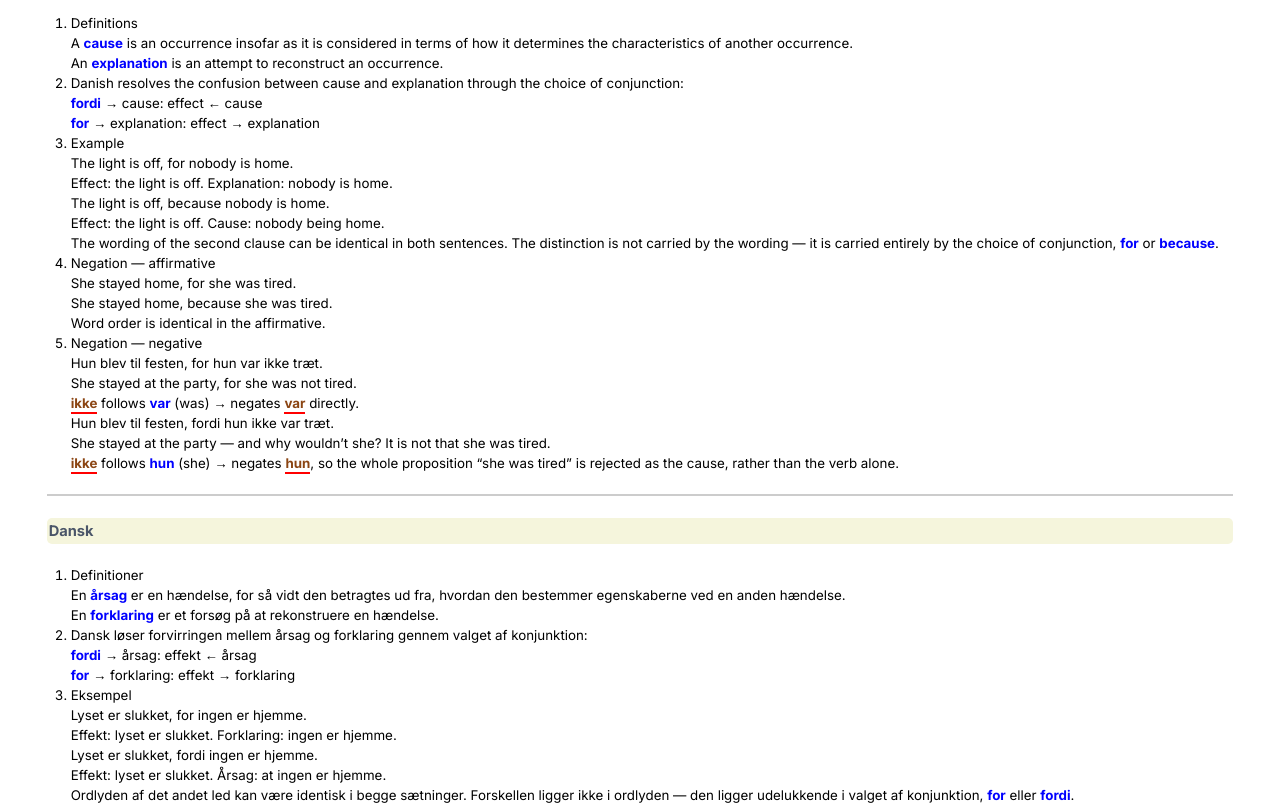
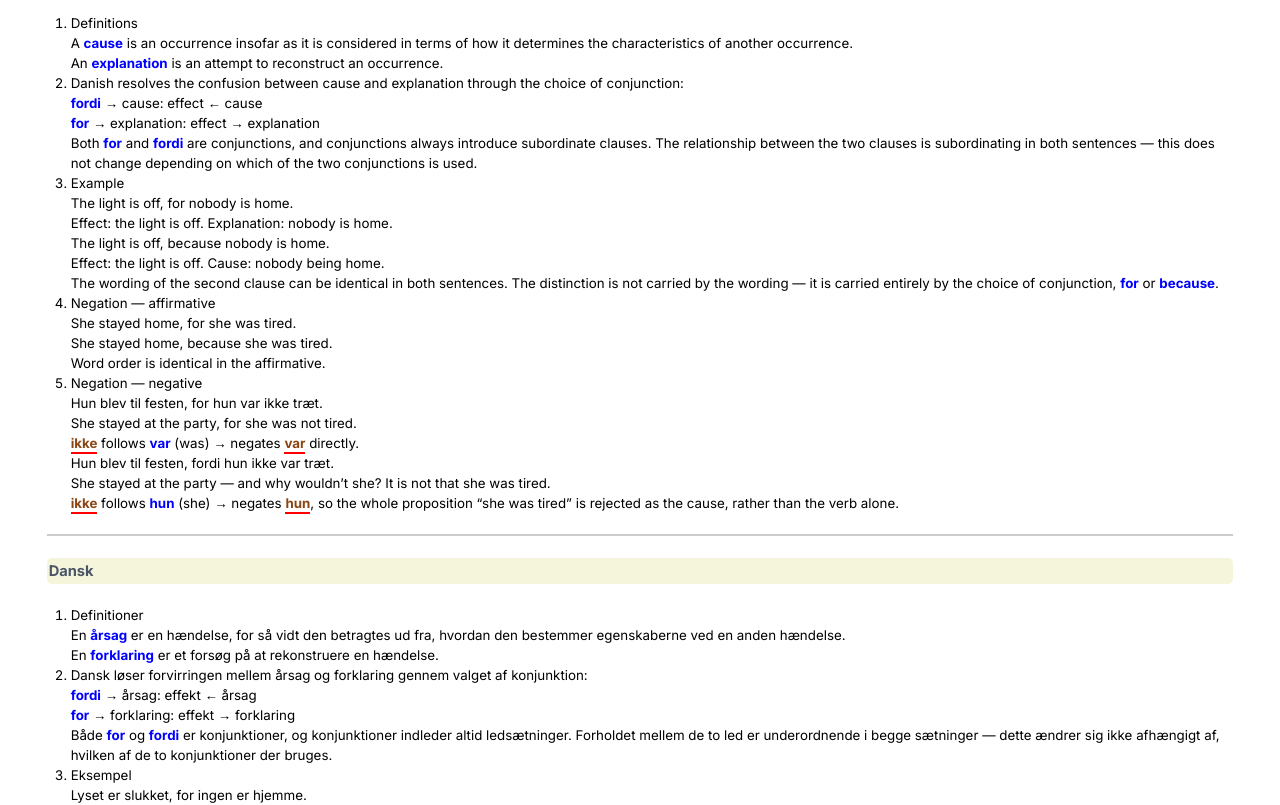
Before and after one commit to parlamas/socratic-school, a Next.js app: page /danish/lesson-003 in a window 1280 px wide. Shown: the part 420-1225 px from the top of the page. Built offline with nearby package versions, Linux system fonts and the light colour scheme; no server answers.

Commit message:
danish 003-7

```diff
--- a/src/app/danish/components/lesson-003.tsx
+++ b/src/app/danish/components/lesson-003.tsx
@@ -39,13 +39,16 @@ const Lesson003 = () => {
                   </p>
                 </li>
 
-                <li>
+                                <li>
                   Danish resolves the confusion between cause and explanation through the choice of conjunction:
                   <p>
                     <span className="b">fordi</span> → cause: effect ← cause
                   </p>
                   <p>
                     <span className="b">for</span> → explanation: effect → explanation
+                  </p>
+                  <p>
+                    Both <span className="b">for</span> and <span className="b">fordi</span> are conjunctions, and conjunctions always introduce subordinate clauses. The relationship between the two clauses is subordinating in both sentences &mdash; this does not change depending on which of the two conjunctions is used.
                   </p>
                 </li>
 
@@ -114,13 +117,16 @@ const Lesson003 = () => {
                   </p>
                 </li>
 
-                <li>
+                                <li>
                   Dansk løser forvirringen mellem årsag og forklaring gennem valget af konjunktion:
                   <p>
                     <span className="b">fordi</span> &rarr; årsag: effekt &larr; årsag
                   </p>
                   <p>
                     <span className="b">for</span> &rarr; forklaring: effekt &rarr; forklaring
+                  </p>
+                  <p>
+                    Både <span className="b">for</span> og <span className="b">fordi</span> er konjunktioner, og konjunktioner indleder altid ledsætninger. Forholdet mellem de to led er underordnende i begge sætninger &mdash; dette ændrer sig ikke afhængigt af, hvilken af de to konjunktioner der bruges.
                   </p>
                 </li>
 
```
